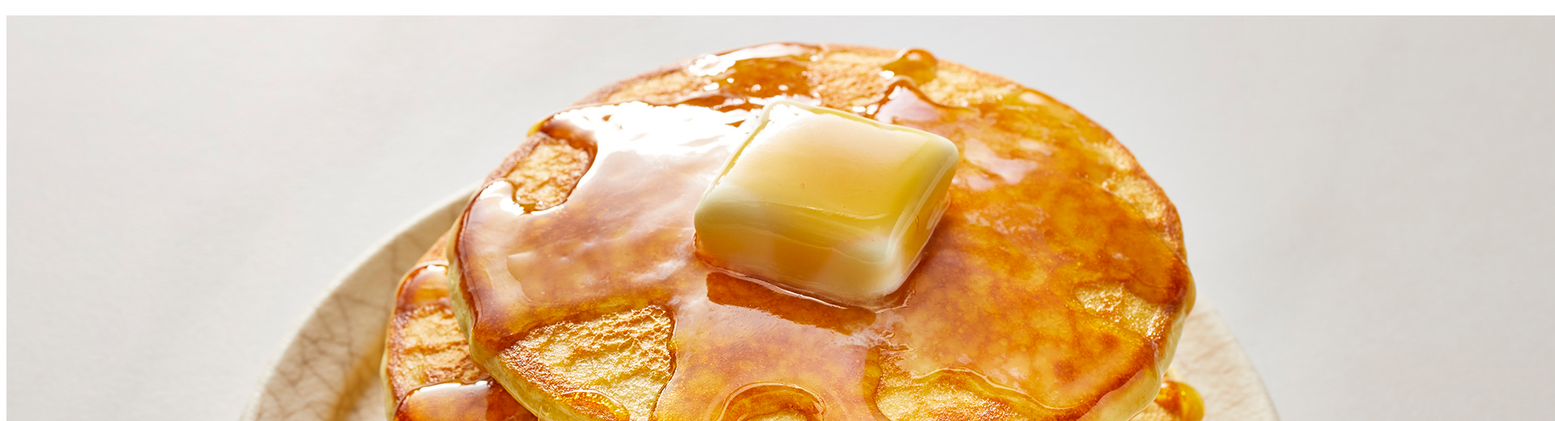
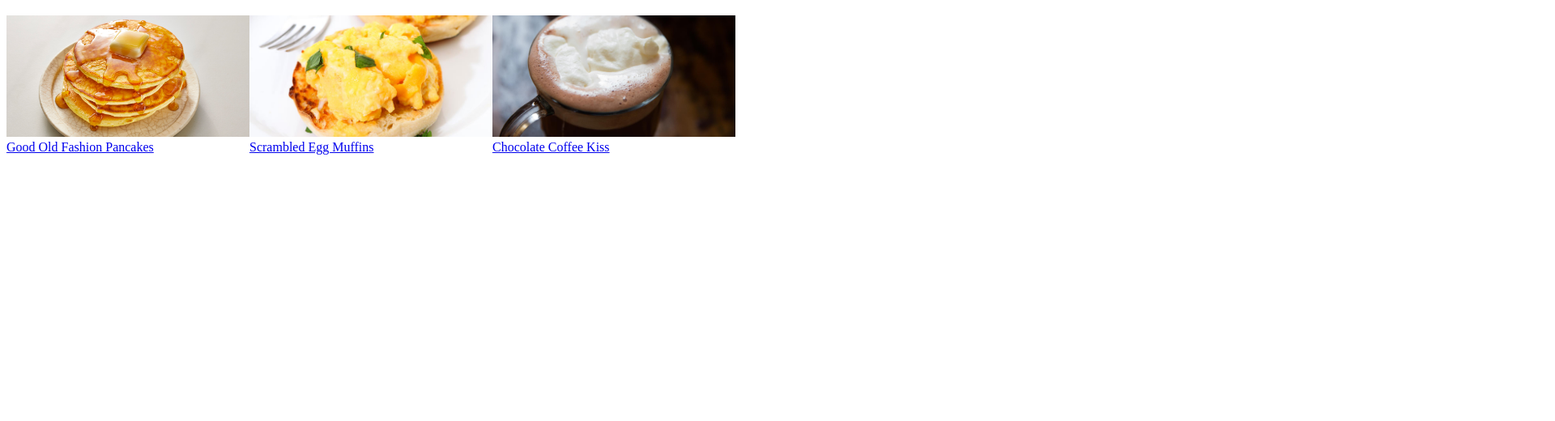
Before and after one commit to afkus3r/odin-recipes, a plain HTML site: page index.html in a window 1280 px wide. Shown: the part 96-616 px from the top of the page at 81% size, 1920 px wide, since content can reach past the window. Drawn offline with Linux system fonts and the light colour scheme.

Commit message:
Add display flex and format images

```diff
--- a/style.css
+++ b/style.css
@@ -4,3 +4,17 @@ logo {
     font-size: larger;
     color: #37352F;
 }
+
+.flex-recipes {
+    display: flex;
+}
+
+.flex-recipes div img{
+    width: 300px;
+    height: 150px;
+    object-fit: cover;
+}
+
+.flex-recipes div a {
+    display: block;
+}
```
